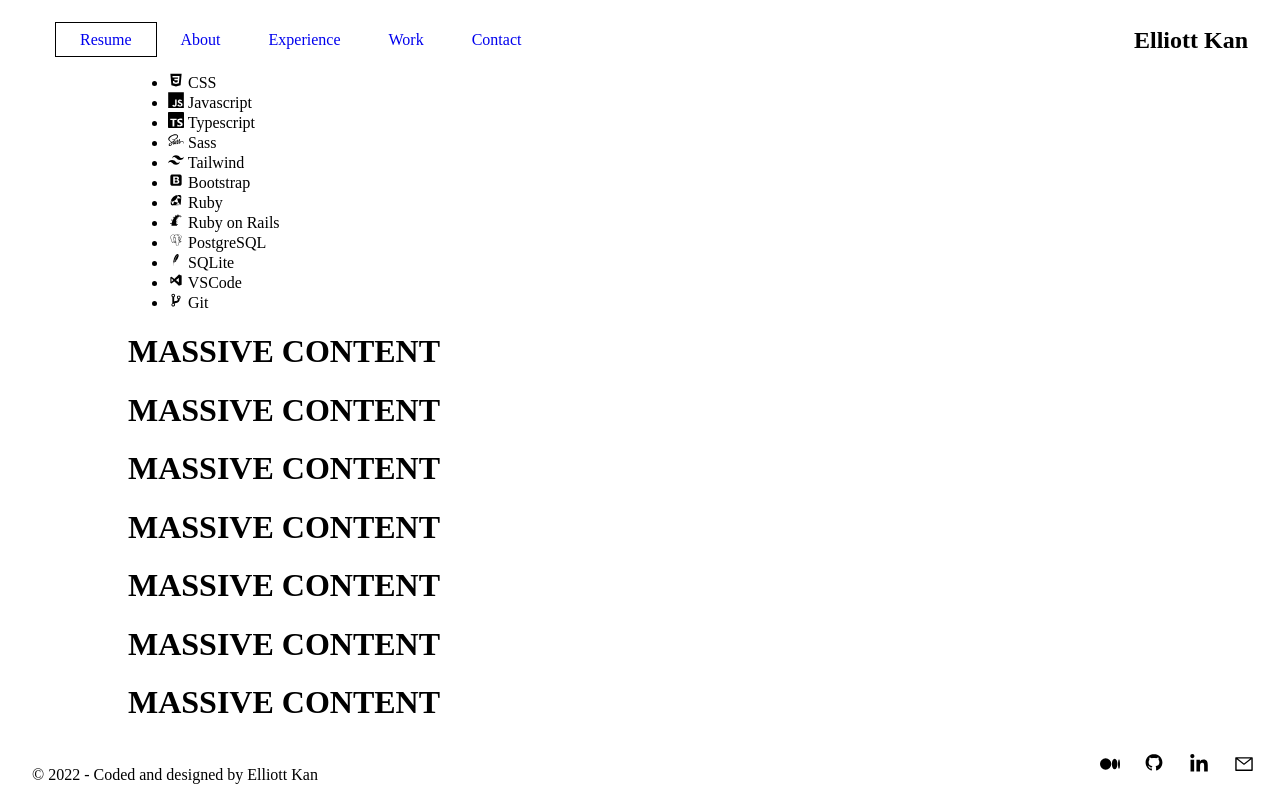
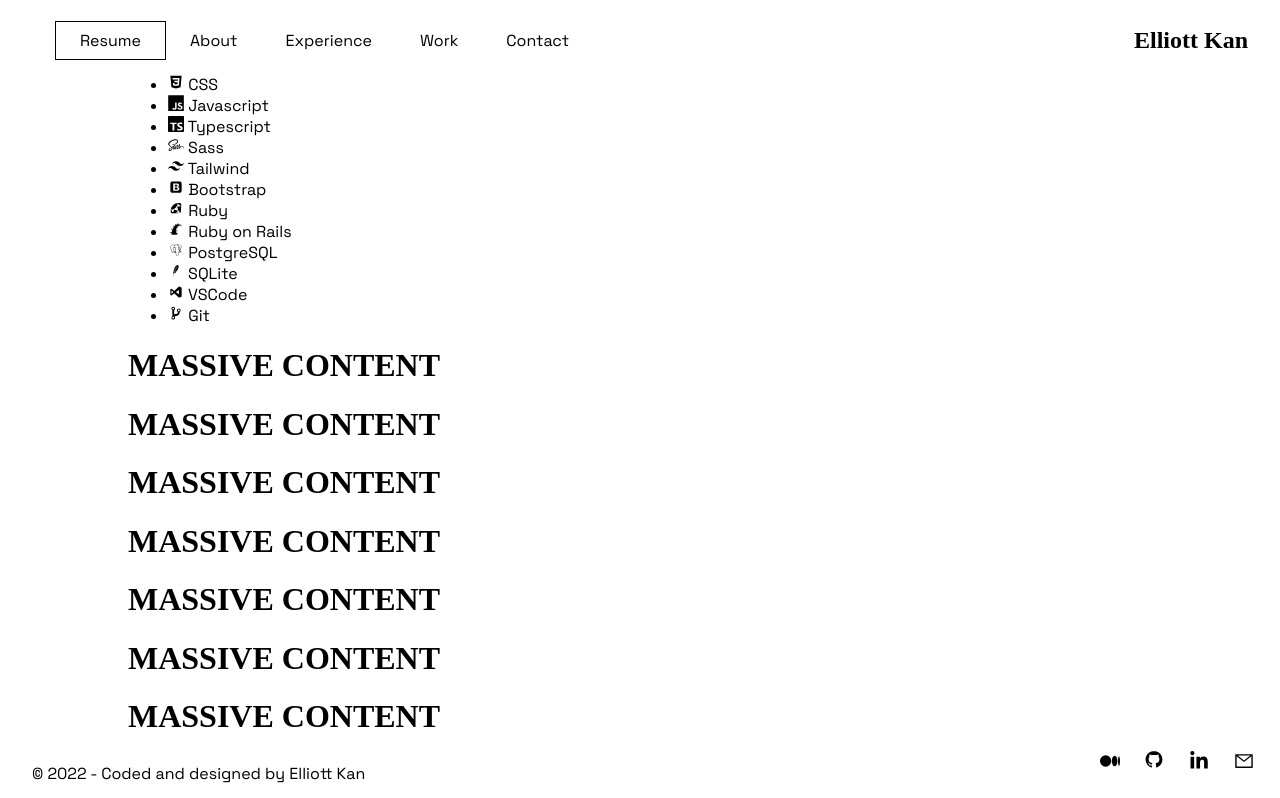
Before and after one commit to elliottkan/elliott-kan-portfolio, a Gatsby site: page / in a window 1280 px wide. Shown: the top 798 px of the page. Built offline with nearby package versions, Linux system fonts and the light colour scheme; Gatsby itself is replaced by a stand-in of ours; a web font is replaced by a local one.

Commit message:
Global Fonts added

```diff
--- a/src/pages/index.tsx
+++ b/src/pages/index.tsx
@@ -3,6 +3,8 @@ import type { HeadFC, PageProps } from "gatsby"
 import TechStack from "../components/sections/techstack/techstack"
 import Header from "../components/header"
 import Footer from "../components/footer"
+import '../fonts/RobotoMono/RobotoMono-VariableFont_wght.ttf';
+import '../fonts/SpaceGrotesk/SpaceGrotesk-VariableFont_wght.ttf';
 import './style.scss'
 
 const FillerContent = () => {
--- a/src/pages/style.scss
+++ b/src/pages/style.scss
@@ -2,3 +2,27 @@
   max-width: 1024px;
   margin: 2rem auto;
 }
+
+html {
+  scroll-behavior: smooth;
+}
+body {
+  font-family: "Space Grotesk";
+}
+h1, h2, h3 {
+  font-family: "Roboto Mono";
+}
+a {
+  color: black;
+  text-decoration: none;
+}
+
+@font-face {
+  font-family: 'Roboto Mono';
+  src: url(../fonts/RobotoMono/RobotoMono-VariableFont_wght.ttf) format('truetype');
+}
+
+@font-face {
+  font-family: 'Space Grotesk';
+  src: url(../fonts/SpaceGrotesk/SpaceGrotesk-VariableFont_wght.ttf) format('truetype');
+}
```
Also changed, not shown: src/components/layout.tsx (deleted).
